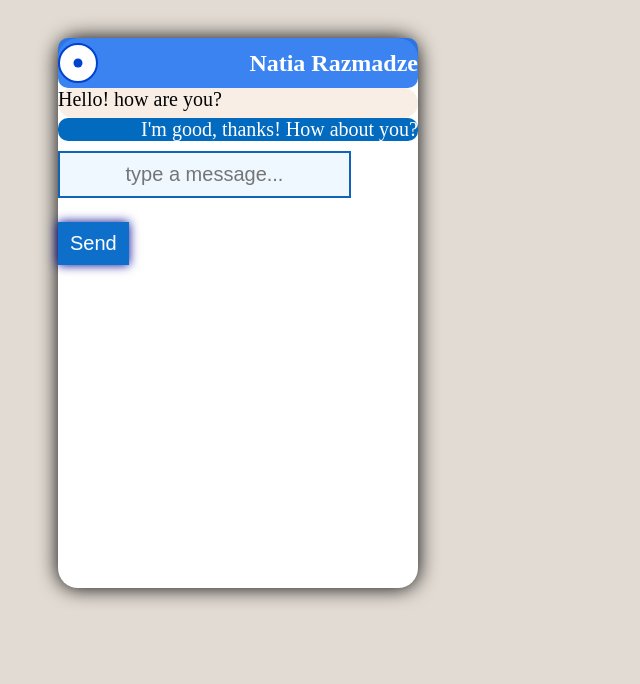
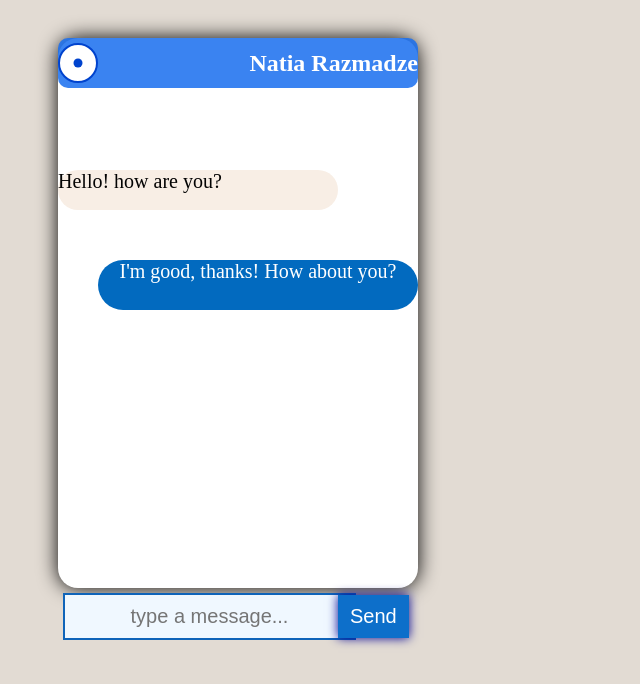
Before and after one commit to frejabe/face, a plain HTML site: page index.html in a window 1280 px wide. Shown: the whole page, without its empty margins (0-640 px from the left). Drawn offline with Linux system fonts and the light colour scheme.

Commit message:
davamate

```diff
--- a/style.css
+++ b/style.css
@@ -1,9 +1,5 @@
 body {
     background-color: rgb(226, 219, 211);
-
-
-
-
 
 }
 
@@ -12,8 +8,6 @@ body {
     justify-content: space-between;
     flex-direction: column;
     padding: 30px 50px;
-
-
 
 }
 
@@ -25,12 +19,9 @@ body {
     background-color: white;
     padding: 0px;
     margin: 0px;
-    gap: 50px;
+    gap: 5px;
     justify-content: center;
     box-shadow: 0px 0px 20px black;
-
-
-
 
 
 }
@@ -42,7 +33,7 @@ body {
     border-radius: 10px;
     text-align: right;
     color: white;
-    gap: 50px;
+    gap: 5px;
     height: 50px;
     align-items: center;
 }
@@ -51,21 +42,33 @@ body {
     background-color: rgb(248, 238, 229);
     border-radius: 40px;
     color: rgb(3, 3, 3);
-    height: 30px;
+    height: 50px;
     text-align: left;
+    align-items: center;
     font-size: 20px;
-    gap: 50px;
+    gap: 5px;
+    position: absolute;
+    bottom: 590px;
+    width: 280px;
+    height: 40px;
+
+
 
 
 }
 
 .big-container1 {
     background-color: rgb(2, 106, 191);
-    border-radius: 10px;
+    border-radius: 25px;
     color: rgb(255, 255, 255);
-    text-align: right;
+    text-align: center;
     font-size: 20px;
-    gap: 50px;
+    position: absolute;
+    bottom: 490px;
+    margin-left: 40px;
+    width: 320px;
+    height: 50px;
+    align-items: center;
 
 
 
@@ -80,7 +83,10 @@ body {
     padding: 10px 12px;
     box-sizing: border-box;
     border: 2px solid rgb(15, 100, 185);
-    gap: 50px;
+    gap: 5px;
+    position: absolute;
+    bottom: 160px;
+    margin-left: 5px;
 
 
 }
@@ -97,6 +103,12 @@ body {
     gap: 50px;
     border: 2px;
     box-shadow: 0px 0px 10px rgb(3, 3, 146);
+    position: absolute;
+    bottom: 162px;
+    margin-left: 280px;
+
+
+
 
 
 
```
Also changed, not shown: index.html (+1 -0 lines).
